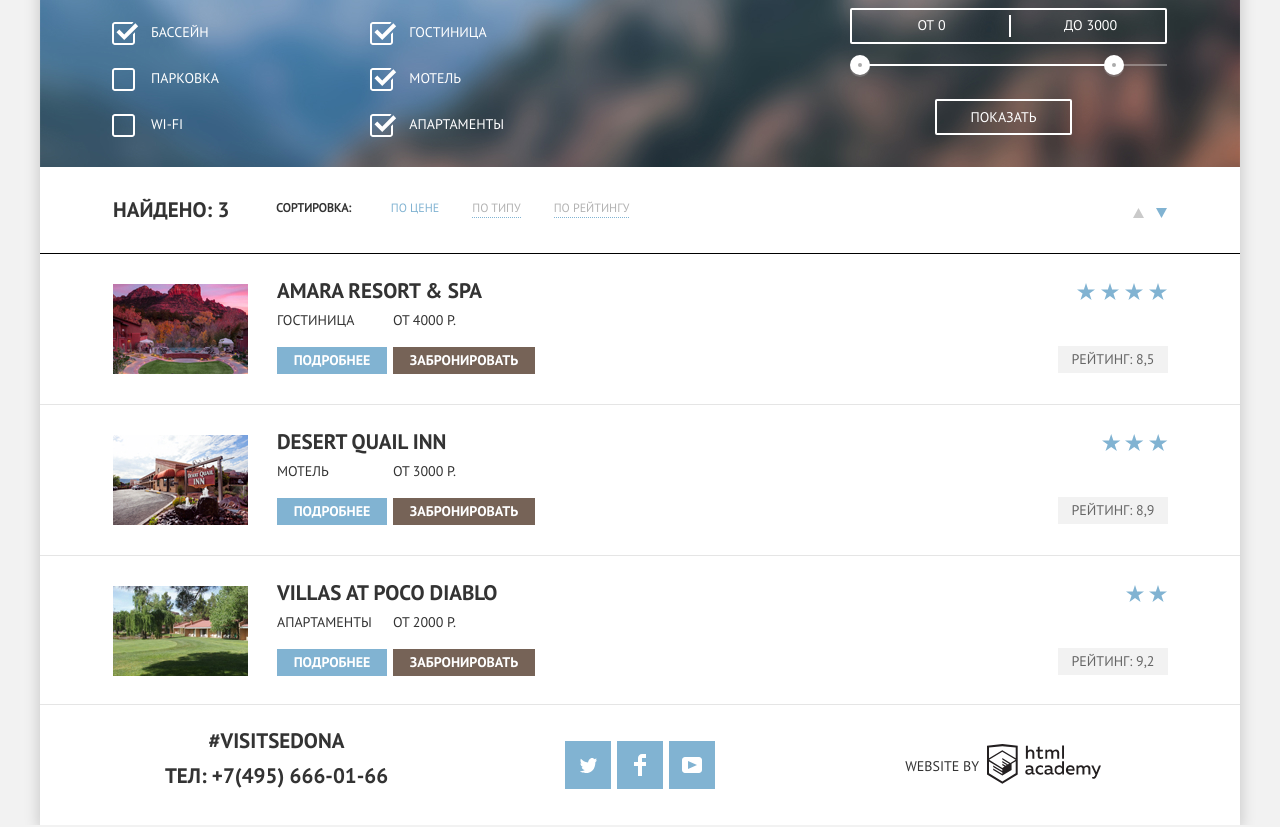
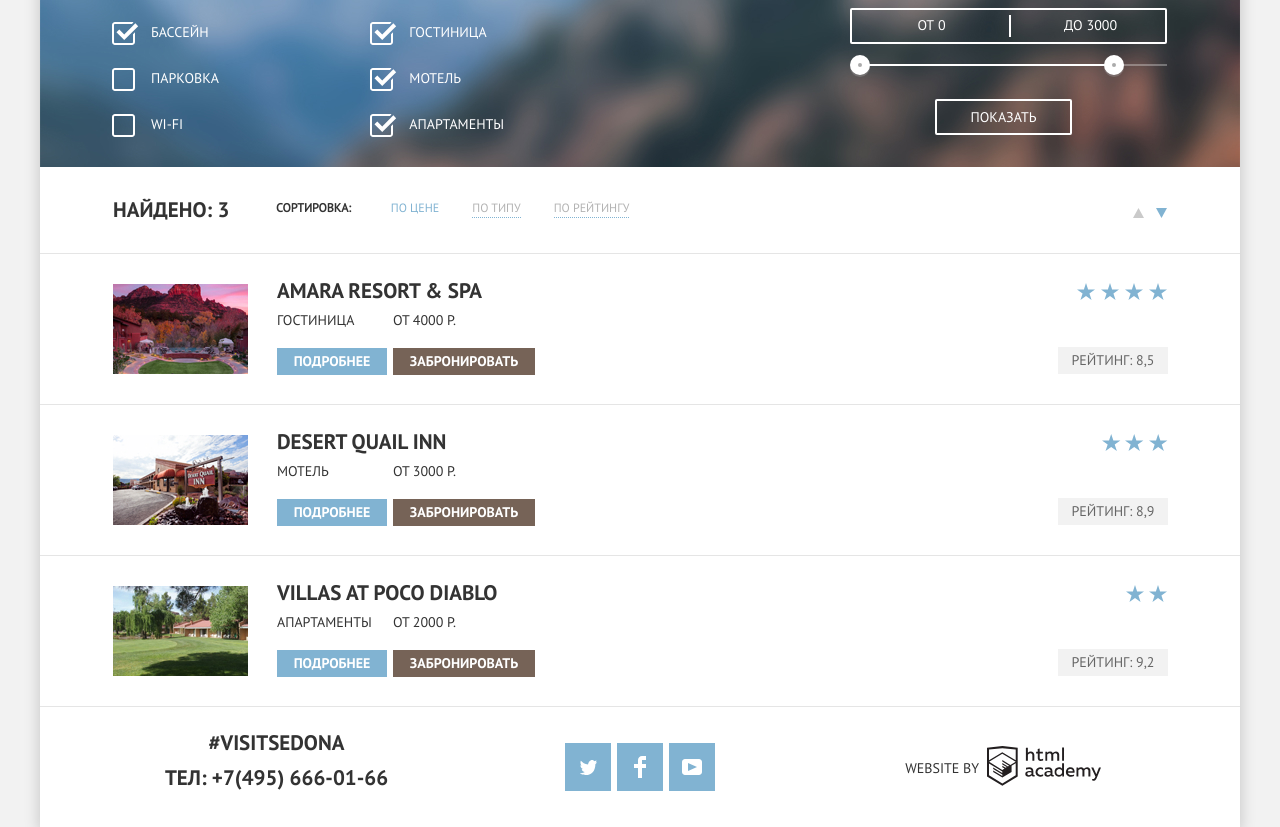
Before and after one commit to htmlacademy-htmlcss/1701403-sedona-30, a plain HTML site: page catalog.html in a window 1280 px wide. Shown: the part 106-933 px from the top of the page. Drawn offline with Linux system fonts and the light colour scheme.

Commit message:
Доработка декоративных элементов внутренней страницы

```diff
--- a/css/style.css
+++ b/css/style.css
@@ -79,9 +79,6 @@
   min-height: 100%;
   background-color: var(--basic-white);
   box-shadow: 0px 5px 15px rgba(0, 1, 1, 0.2);
-}
-
-.blank-page .page-container {
   min-height: 100vh;
 }
 
@@ -827,7 +824,7 @@ input[type=number] {
 }
 
 .range-controls .toggle:hover {
-  transform: scale(1.1);
+  transform: scale(1.2);
 }
 .range-controls .toggle-min {
   left: 0;
@@ -872,7 +869,7 @@ input[type=number] {
   display: grid;
   grid-template-columns: 200px 1fr max-content;
   column-gap: 20px;
-  border-bottom: 1px solid var(--black-text);
+  border-bottom: 1px solid var(--grey-border-focus);
   min-height: 77px;
 }
 
@@ -967,12 +964,9 @@ input[type=number] {
   grid-template-columns: max-content 1fr 1fr;
   column-gap: 29px;
   padding-top: 24px;
-  padding-bottom: 24px;
+  padding-bottom: 23px;
   border-bottom: 1px solid var(--grey-border-focus);
-}
-
-.catalog-item:last-child {
-  padding-bottom: 22px;
+  min-height: 103px;
 }
 
 .catalog-item-image {
```
